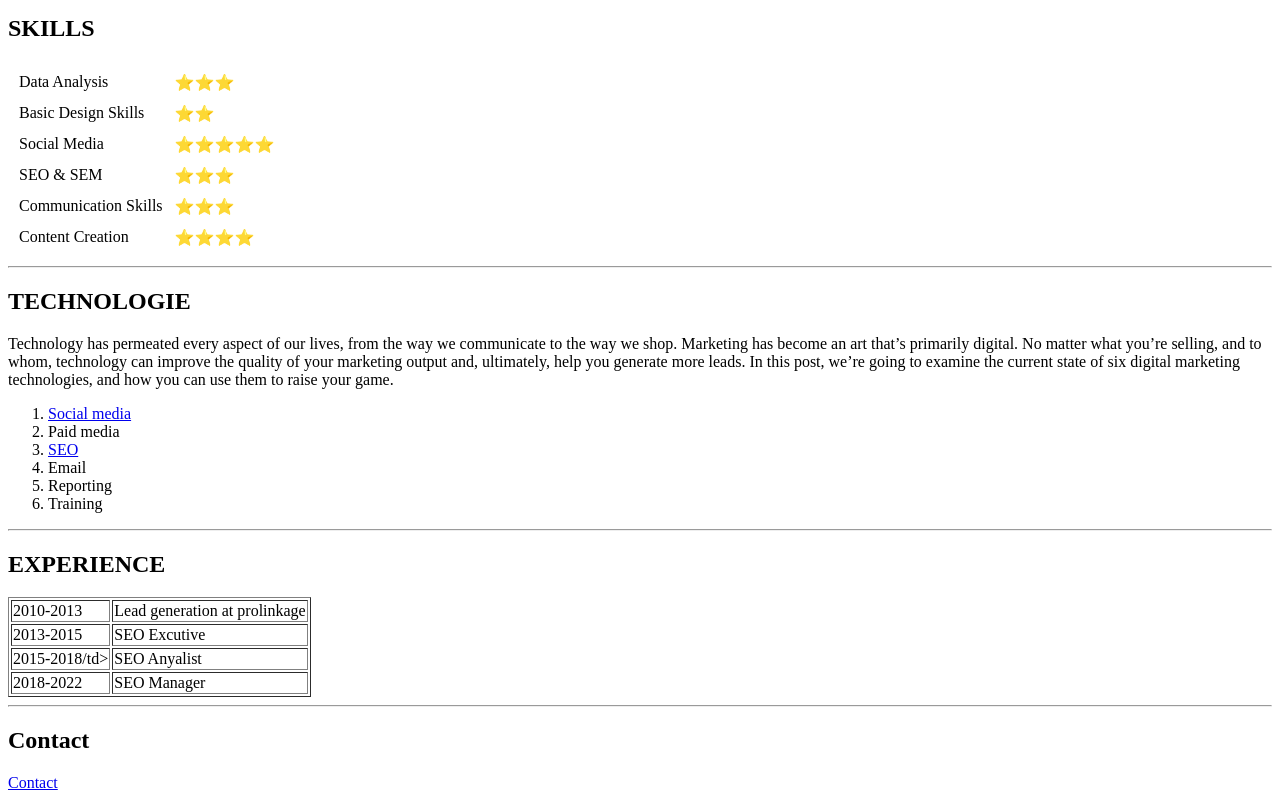
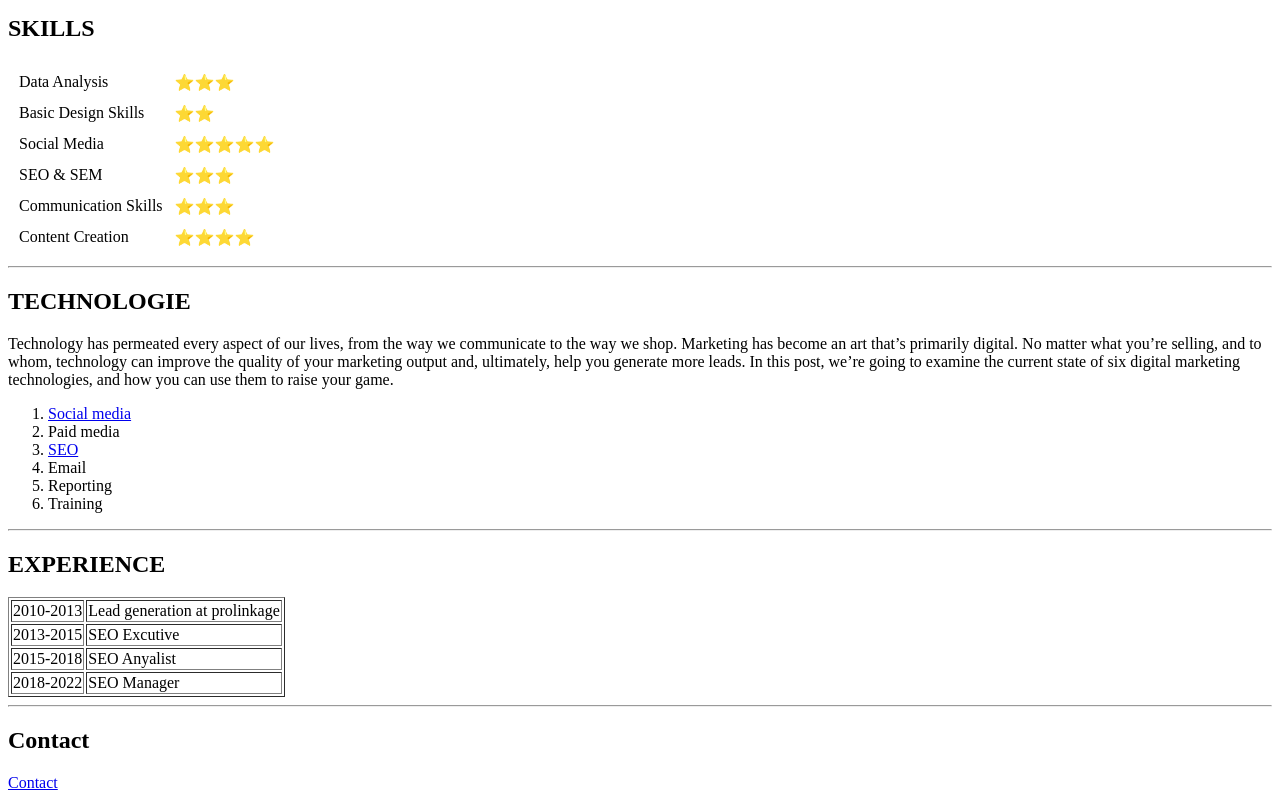
Before and after one commit to ShubhamVmarewad/CV, a plain HTML site: page index.html in a window 1280 px wide. Shown: the part 383-1183 px from the top of the page. Drawn offline with Linux system fonts and the light colour scheme.

Commit message:
Update index.html

```diff
--- a/index.html
+++ b/index.html
@@ -73,7 +73,7 @@
   <td>SEO Excutive</td>
   </tr>
   <tr>
-  <td>2015-2018/td>
+  <td>2015-2018</td>
   <td>SEO Anyalist</td>
   </tr>
   <tr>
```
